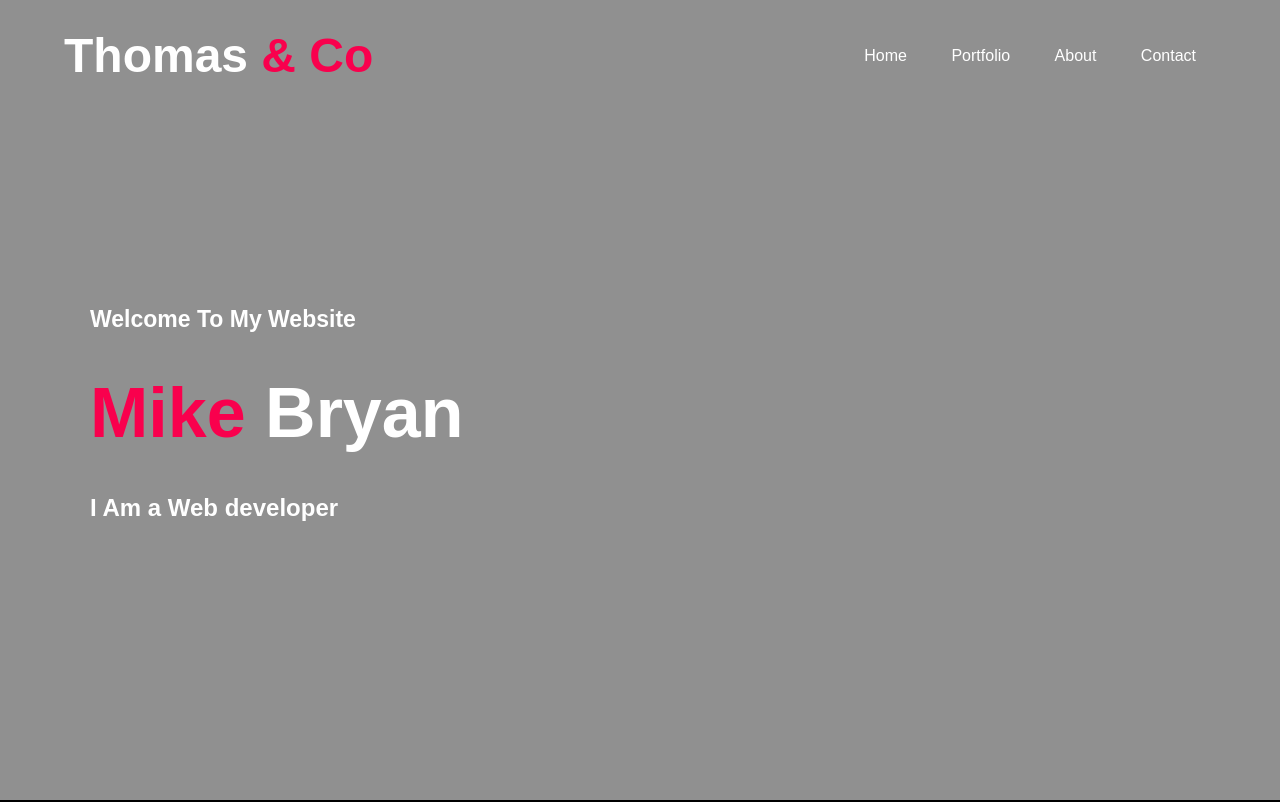
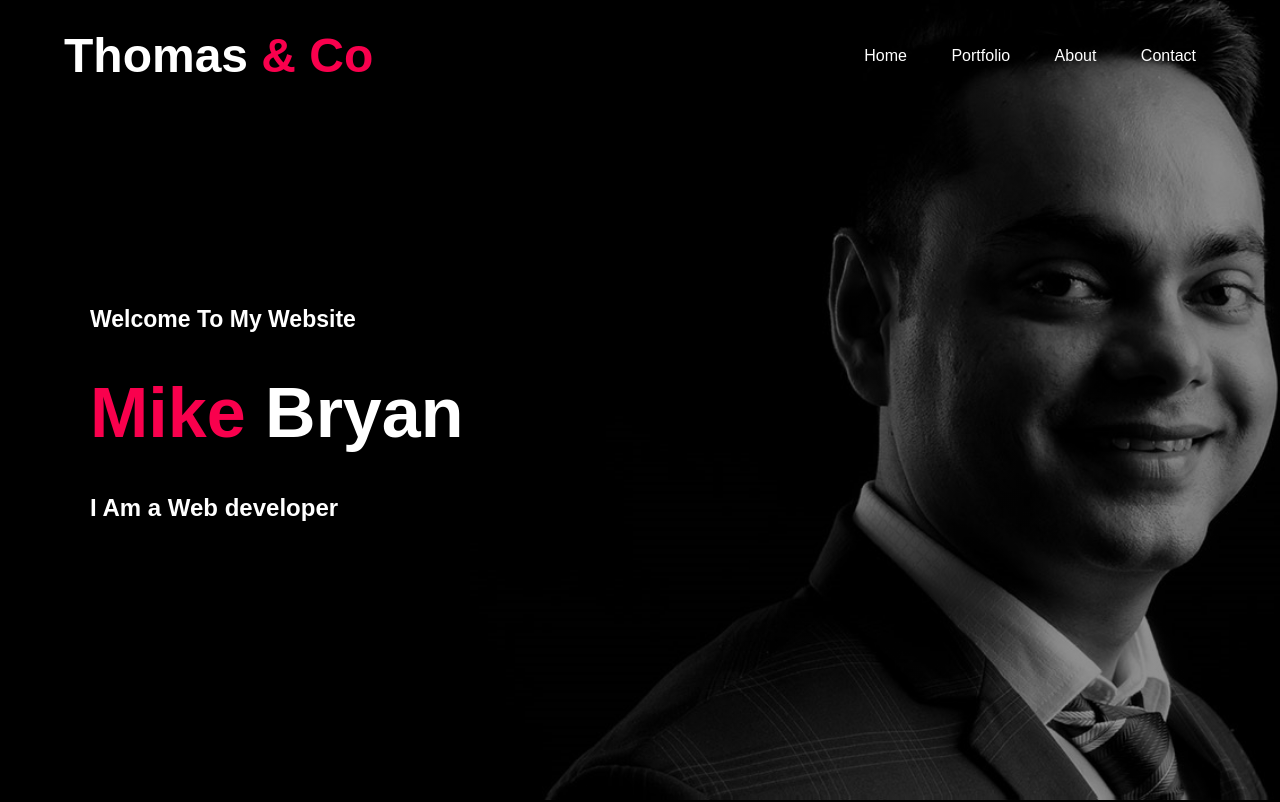
Before and after one commit to AbdulSufi/Portfolio-Website, a plain HTML site: page index.html in a window 1280 px wide. Shown: the top 802 px of the page. Drawn offline with Linux system fonts and the light colour scheme.

Commit message:
Update index.html

```diff
--- a/index.html
+++ b/index.html
@@ -18,7 +18,7 @@
 }
 
 .headerContainer{
-    background-image: linear-gradient(rgba(0, 0, 0, 0.437), rgba(0, 0, 0, 0.437)), url(Images/backgroundnew.png);
+    background-image: linear-gradient(rgba(0, 0, 0, 0.437), rgba(0, 0, 0, 0.437)), url(backgroundnew.png);
     height: 100vh;
     width: 100%;
     background-repeat: no-repeat;
```
